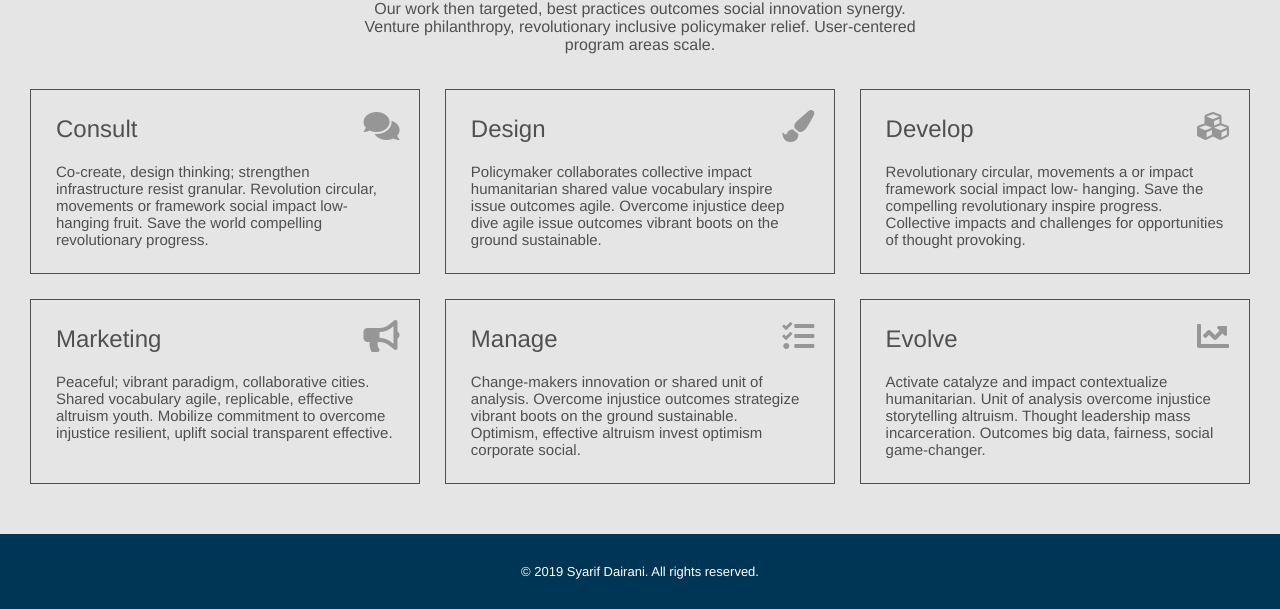
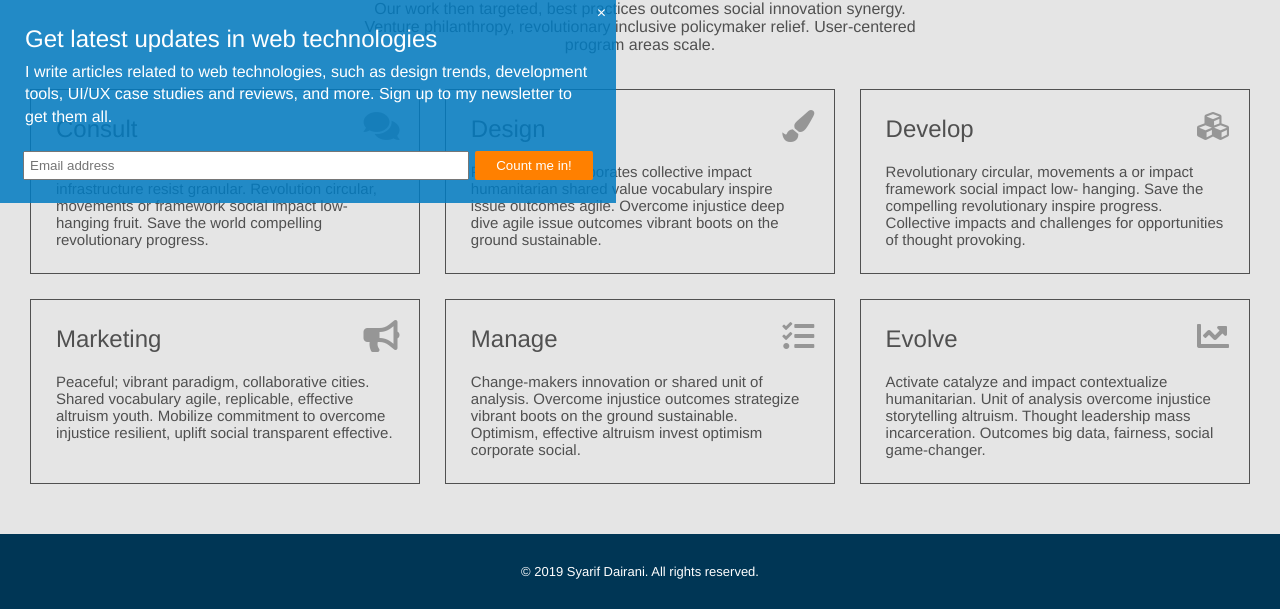
Before and after one commit to Sh4reef/c3rm4ti-exercise, a plain HTML site: page index.html in a window 1280 px wide. Shown: the part 597-1206 px from the top of the page. Drawn offline with Linux system fonts and the light colour scheme.

Commit message:
newsletter panel ui ready

```diff
--- a/css/main.css
+++ b/css/main.css
@@ -6,6 +6,7 @@ body {
   margin: 0;
   padding: 0;
   font-family: Helvetica, Arial, sans-serif;
+  position: relative;
 }
 
 .page-header {
@@ -134,10 +135,69 @@ footer {
   background: #003655;
 }
 
+.newsletter-panel {
+  z-index: 1;
+  position: fixed;
+  bottom: 0;
+  left: 0;
+  padding: 20px;
+  background: rgba(0, 123, 193, 0.85);
+  color: #fff;
+  width: 45%;
+  height: auto;
+  line-height: 1.4;
+  box-sizing: content-box;
+  transform: translateY(100%);
+  transition-duration: 1s;
+}
+
+.slide-up {
+  transform: translateY(0);
+  transition-duration: 1s;
+}
+
+.close-btn {
+  position: absolute;
+  top: 5px;
+  right: 10px;
+  cursor: pointer;
+}
+
+.newsletter-panel h2 {
+  font-weight: 400;
+}
+
+.newsletter-panel form {
+  display: flex;
+  justify-content: space-between;
+  margin-top: 20px;
+}
+
+.newsletter-panel form input, button {
+  margin: 3px;
+  padding: 5px;
+}
+
+.newsletter-panel form input {
+  flex: 4;
+}
+
+.newsletter-panel form button {
+  flex: 1;
+  background: #ff8000;
+  color: #fff;
+  border: none;
+  border-radius: 2px;
+}
+
 @media (min-width: 480px) and (max-width: 960px) {
   .highlight {
     width: 49%;
     margin-top: 20px;
+  }
+
+  .newsletter-panel {
+    width: 450px;
   }
 }
 
@@ -145,4 +205,17 @@ footer {
   .highlight {
     width: 100%;
   }
+
+  .newsletter-panel {
+    width: 100%;
+    box-sizing: border-box;
+  }
+
+  .newsletter-panel form {
+    flex-direction: column;
+  }
+
+  .newsletter-panel form button {
+    margin-top: 10px;
+  }
 }
--- a/index.html
+++ b/index.html
@@ -88,8 +88,9 @@
     </section>
   </main>
   <footer>
-      © 2019 Syarif Dairani. All rights reserved.
+    © 2019 Syarif Dairani. All rights reserved.
   </footer>
+  <script src="js/main.js"></script>
 </body>
 
 </html>
--- /dev/null
+++ b/js/main.js
@@ -0,0 +1,50 @@
+(function () {
+  'use strict';
+
+  var footerElement = document.querySelector('footer');
+  var newsLetterElement = document.createElement('div');
+  newsLetterElement.className = 'newsletter-panel';
+  newsLetterElement.innerHTML = '<span class="close-btn">×</span><h2>Get latest updates in web technologies</h2><p>I write articles related to web technologies, such as design trends, development tools, UI/UX case studies and reviews, and more. Sign up to my newsletter to get them all.</p><form><input name="email" placeholder="Email address"><button>Count me in!</button></form>';
+
+  function diff_minutes(d1, d2) {
+    var diff = (d1 - d2.getTime()) / 1000;
+    diff /= 60;
+    return Math.abs(Math.round(diff));
+  };
+
+  function setLastTime() {
+    localStorage.setItem('lasttime', new Date().getTime())
+  };
+
+  function getLastTime() {
+    return localStorage.getItem('lasttime');
+  };
+
+  function renderNewsLetterElement() {
+    if (diff_minutes(getLastTime(), new Date()) >= 10) {
+      footerElement.parentNode.insertBefore(newsLetterElement, footerElement);
+      var closeBtnElement = document.querySelector('.close-btn');
+      closeBtnElement.addEventListener('click', function (e) {
+        setLastTime();
+        newsLetterElement.classList.remove('slide-up');
+        setTimeout(function () {
+          newsLetterElement.remove();
+        }, 1000)
+      });
+    };
+  };
+
+  function scrollEventListener(e) {
+    if (!getLastTime() && window.pageYOffset + window.innerHeight >
+      footerElement.offsetTop - footerElement.offsetHeight) {
+      newsLetterElement.classList.add('slide-up');
+    } else if (getLastTime() &&
+      diff_minutes(getLastTime(), new Date()) >= 10) {
+      localStorage.removeItem('lasttime');
+      renderNewsLetterElement();
+    };
+  };
+
+  renderNewsLetterElement();
+  document.addEventListener('scroll', scrollEventListener);
+})();
```
